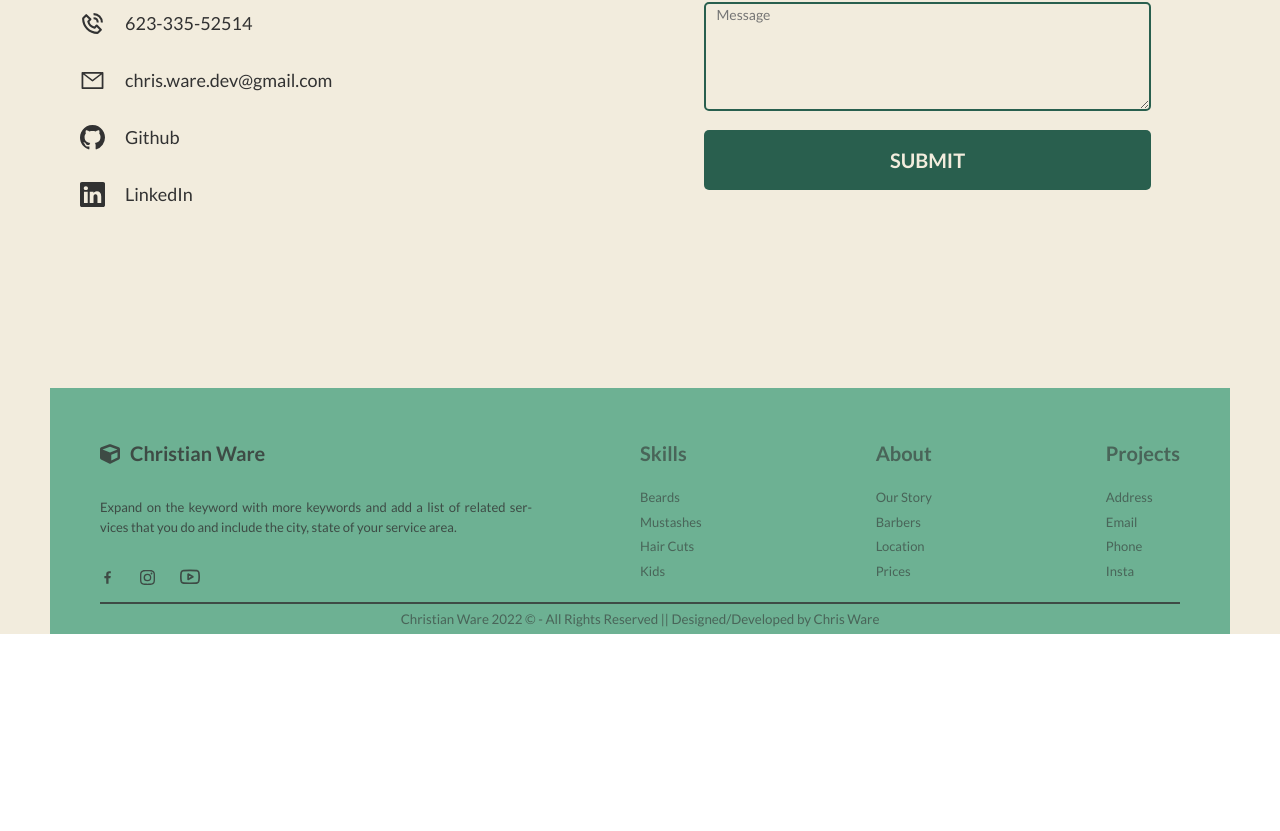
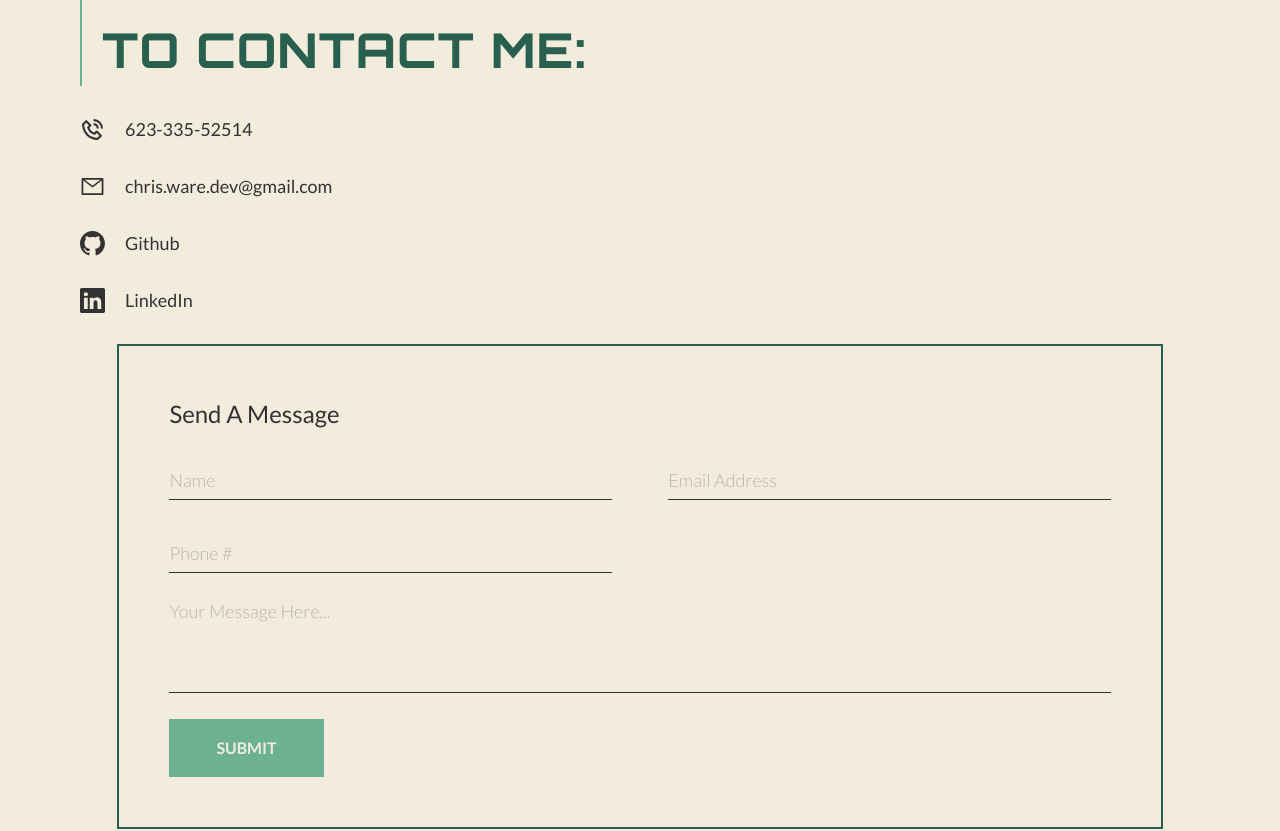
Before and after one commit to ChristianWare/Portland, a Next.js app: page / in a window 1280 px wide. Shown: the part 5714-6545 px from the top of the page. Before the commit the page ends 6348 px from the top, so only its background shows below. Built offline with nearby package versions, Linux system fonts and the light colour scheme.

Commit message:
Added New Contact Form

```diff
--- a/src/components/Contact.js
+++ b/src/components/Contact.js
@@ -1,33 +1,68 @@
-import React, { useRef, useState, useEffect } from "react";
+import React, { useState } from "react";
 import styles from "../../styles/Contact.module.css";
 import { BiPhoneCall } from "react-icons/bi";
 import { AiOutlineMail } from "react-icons/ai";
+import { AiFillCheckCircle } from "react-icons/ai";
 import { BsGithub, BsLinkedin } from "react-icons/bs";
-import emailjs from "emailjs-com";
 
 function Contact() {
-  const formRef = useRef();
-  const [done, setDone] = useState(false);
+  const [inputs, setInputs] = useState({
+    name: "",
+    email: "",
+    phone: "",
+    message: "",
+  });
 
-  const handleSubmit = (e) => {
+  const [form, setForm] = useState("");
+
+  const handleChange = (e) => {
+    setInputs((prev) => ({
+      ...prev,
+      [e.target.id]: e.target.value,
+    }));
+  };
+
+  const onSubmitForm = async (e) => {
     e.preventDefault();
-    emailjs
-      .sendForm(
-        "service_czwggs7",
-        "template_4gckyfj",
-        formRef.current,
-        "user_CLMhQmZ4MMx2LLZjKzXTH"
-      )
-      .then(
-        (result) => {
-          console.log(result.text);
-          setDone(true);
-        },
-        (error) => {
-          console.log(error.text);
+
+    if (inputs.name && inputs.email && inputs.phone && inputs.message) {
+      setForm({ state: "loading" });
+      try {
+        const res = await fetch(`api/contact`, {
+          method: "POST",
+          headers: {
+            "Content-Type": "application/json",
+          },
+          body: JSON.stringify(inputs),
+        });
+
+        const { error } = await res.json();
+
+        if (error) {
+          setForm({
+            state: "error",
+            message: error,
+          });
+          return;
         }
-      );
-    e.target.reset();
+
+        setForm({
+          state: "success",
+          message: "Your message was sent successfully.",
+        });
+        setInputs({
+          name: "",
+          email: "",
+          phone: "",
+          message: "",
+        });
+      } catch (error) {
+        setForm({
+          state: "error",
+          message: "Something went wrong",
+        });
+      }
+    }
   };
   return (
     <section id='contact' className={styles.cContainer}>
@@ -39,19 +74,20 @@ function Contact() {
           <div className={styles.cInfo}>
             <a href='tel:623-335-52514' className={styles.cInfoItem}>
               <BiPhoneCall className={styles.cIcon} />
-              <span>
-                623-335-52514
-              </span>
+              <span>623-335-52514</span>
             </a>
-            <a href='mailto:chris.ware.dev@gmail.com' className={styles.cInfoItem}>
+            <a
+              href='mailto:chris.ware.dev@gmail.com'
+              className={styles.cInfoItem}
+            >
               <AiOutlineMail className={styles.cIcon} />
-              <span>
-
-                  chris.ware.dev@gmail.com
-
-              </span>
+              <span>chris.ware.dev@gmail.com</span>
             </a>
-            <a href='https://github.com/ChristianWare' target='_blank' className={styles.cInfoItem}>
+            <a
+              href='https://github.com/ChristianWare'
+              target='_blank'
+              className={styles.cInfoItem}
+            >
               <BsGithub className={styles.cIcon} />
               <span>Github</span>
             </a>
@@ -65,20 +101,64 @@ function Contact() {
             </a>
           </div>
         </div>
-        <div className={styles.cRight}>
-          <div className={styles.cDescription}>
-            <form ref={formRef} onSubmit={handleSubmit}>
-              <input type='text' placeholder='Name' name='user_name' /> <br />
-              <input type='text' placeholder='Subject' name='user_subject' />
-              <br />
-              <input type='text' placeholder='Email' name='user_email' />
-              <textarea rows='5' placeholder='Message' name='message' />
-              <button>Submit</button>
-            </form>
-          </div>
-          <div className={styles.forResponse}>
-            {done && "Thank You, I will be in touch with you soon."}
-          </div>
+        <div className={styles.contactForm}>
+          <h2>Send A Message</h2>
+          <form className={styles.formBox} onSubmit={(e) => onSubmitForm(e)}>
+            <div className={styles.inputBox50}>
+              <input
+                id='name'
+                value={inputs.name}
+                onChange={handleChange}
+                type='text'
+                required
+              />
+              <label htmlFor='first'>Name</label>
+            </div>
+            <div className={styles.inputBox50}>
+              <input
+                id='email'
+                value={inputs.email}
+                onChange={handleChange}
+                type='text'
+                required
+              />
+              <label htmlFor='email'>Email Address</label>
+            </div>
+            <div className={styles.inputBox50}>
+              <input
+                id='phone'
+                value={inputs.phone}
+                onChange={handleChange}
+                type='text'
+                required
+              />
+              <label htmlFor='phone'>Phone #</label>
+            </div>
+            <div className={styles.inputBox100}>
+              <textarea
+                id='message'
+                value={inputs.message}
+                onChange={handleChange}
+                required
+              ></textarea>
+              <label htmlFor='message'>Your Message Here...</label>
+            </div>
+            <div className={styles.btnContainer}>
+              <button className={styles.tertiary}>Submit</button>
+            </div>
+            {form.state === "loading" ? (
+              <div className={styles.msg}>Sending....</div>
+            ) : form.state === "error" ? (
+              <div className={styles.msg}>{form.message}</div>
+            ) : (
+              form.state === "success" && (
+                <div className={styles.msg}>
+                  <AiFillCheckCircle className={styles.icon2} />
+                  Sent successfully!
+                </div>
+              )
+            )}
+          </form>
         </div>
       </div>
     </section>
--- a/styles/About.module.css
+++ b/styles/About.module.css
@@ -3,6 +3,7 @@
     align-items: center;
     justify-content: center;
     margin-bottom: 15rem;
+    height: 100vh;
 }
 
 .aLeft {
--- a/styles/Contact.module.css
+++ b/styles/Contact.module.css
@@ -6,6 +6,7 @@
 .cWrapper {
     padding: 3rem;
     display: flex;
+    flex-direction: column;
     align-items: center;
     justify-content: center;
     gap: 3rem;
@@ -30,6 +31,7 @@
 
 .heading {
     text-transform: uppercase;
+    width: 80%;
     font-family: "OrbitronExtraBold";
     letter-spacing: 1px;
     color: var(--accent2);
@@ -119,11 +121,16 @@
     }
 
     .cLeft {
-        align-items: flex-start;
+        align-items: center;
     }
 
     .cTitle {
         font-size: 30px;
+    }
+
+    .cInfo {
+        display: grid;
+        grid-template-columns: repeat(2, 1fr);
     }
 
     .cInfoItem {
@@ -157,6 +164,14 @@
     .cInfoItem p {
         font-size: 2rem;
     }
+
+     .cInfo {
+         grid-template-columns: repeat(1, 1fr);
+     }
+
+     .cLeft {
+         align-items: flex-start;
+     }
 }
 
 @media screen and (max-height: 568px),
@@ -171,3 +186,213 @@ screen and (max-width: 320px) {
         font-size: 1.6rem;
     }
 }
+
+
+
+
+.contactForm {
+    /* position: relative; */
+    padding: 5rem;
+    border: 2px solid var(--accent2);
+    color: var(--accent1);
+}
+
+.contactForm h2 {
+    font-size: 2.4rem;
+    font-weight: 500;
+}
+
+.formBox {
+    position: relative;
+    display: flex;
+    justify-content: space-between;
+    flex-wrap: wrap;
+    padding-top: 3rem;
+}
+
+.inputBox50 {
+    position: relative;
+    width: 47%;
+}
+
+.inputBox50:nth-child(1),
+.inputBox50:nth-child(2) {
+    margin-bottom: 3.5rem;
+}
+
+.inputBox50:nth-child(3),
+.inputBox50:nth-child(4) {
+    margin-bottom: 2rem;
+}
+
+.inputBox100 {
+    width: 100%;
+    margin-bottom: 2rem;
+}
+
+.inputBox100 textarea {
+    width: 100%;
+    resize: none;
+    height: 100px;
+}
+
+.inputBox50 input,
+.inputBox100 textarea {
+    width: 100%;
+    resize: none;
+    padding: 5px 0;
+    font-size: 1.8rem;
+    font-weight: 300;
+    color: var(--accent1);
+    background-color: var(--accent4);
+    border: none;
+    outline: none;
+    border-bottom: 1px solid var(--accent1);
+}
+
+.formBox label {
+    position: absolute;
+    left: 0;
+    padding: 5px 0;
+    pointer-events: none;
+    font-size: 1.8rem;
+    font-weight: 300;
+    transition: 0.3s;
+    color: rgba(57, 54, 49, 0.3);
+}
+
+.inputBox50 input:focus~label,
+.inputBox50 input:valid~label,
+.inputBox100 textarea:focus~label,
+.inputBox100 textarea:valid~label {
+    transform: translateY(-20px);
+    font-size: 1.2rem;
+    font-weight: 400;
+    letter-spacing: 1px;
+    color: var(--accent3);
+    font-weight: 500;
+}
+
+.tertiary {
+    display: flex;
+    align-items: center;
+    justify-content: center;
+    width: auto;
+    color: var(--accent4);
+    text-transform: uppercase;
+    overflow: hidden;
+    transition: all 0.2s ease-in-out;
+    padding: 15px 45px;
+    position: relative;
+    font-size: 1.6rem;
+    font-weight: bold;
+    text-align: center;
+    white-space: nowrap;
+    z-index: 5;
+    background-color: var(--accent3);
+    border: solid 2px var(--accent3);
+    cursor: pointer;
+}
+
+.icon2 {
+    color: var(--accent3);
+    position: relative;
+    top: 8px;
+    left: -10px;
+    font-size: 2.6rem;
+}
+
+.msg {
+    font-size: 1.6rem;
+    font-weight: bold;
+    color: var(--accent3);
+}
+
+
+@media screen and (max-width: 1020px) {
+
+    .contactInfo {
+        top: 0;
+        position: relative;
+    }
+
+    .contactForm {
+        position: relative;
+        padding-left: 0px;
+        margin-left: 0px;
+        padding: 4rem;
+    }
+}
+
+@media screen and (max-width: 900px) {
+    .container {
+        display: flex;
+        flex-direction: column-reverse;
+    }
+
+    .contactForm,
+    .contactInfo {
+        width: 100%;
+        height: auto;
+    }
+
+    .contactInfo {
+        flex-direction: row;
+    }
+
+    .sci {
+        position: relative;
+        display: flex;
+        justify-content: center;
+        align-items: center;
+    }
+}
+
+@media screen and (max-width: 600px) {
+    .contactForm {
+        padding: 2.5rem;
+    }
+
+    .contactInfo {
+        padding: 2.5rem;
+        flex-direction: column;
+        align-items: flex-start;
+    }
+
+    .sci {
+        margin-top: 4rem;
+    }
+
+    .inputBox50 {
+        width: 100%;
+    }
+
+    .btnContainer {
+        margin-bottom: 3rem;
+        padding: 0 2rem;
+        position: relative;
+        left: -16px;
+    }
+}
+
+@media screen and (max-width: 568px) {
+    .contactContainer {
+        padding: 2rem;
+    }
+
+    .contactContainer::after {
+        right: 0px;
+    }
+
+    .contactContainer::before {
+        top: 0px;
+        right: 0px;
+    }
+}
+
+@media screen and (max-width: 532px) {
+    .msg {
+        position: relative;
+        left: 10px;
+    }
+}
--- a/styles/Navbar.module.css
+++ b/styles/Navbar.module.css
@@ -115,7 +115,7 @@
         border: 5px solid var(--accent2);
         background-color: var(--accent4);
         color: var(--accent2);
-        font-size: 5rem;
+        font-size: 3rem;
         font-family: "OrbitronExtraBold";
         cursor: pointer;
     }
--- a/styles/Skills.module.css
+++ b/styles/Skills.module.css
@@ -21,6 +21,7 @@
 .sLeft {
     flex: 1;
 }
+
 
 .headingIntro {
     margin: 20px 0px;
```
